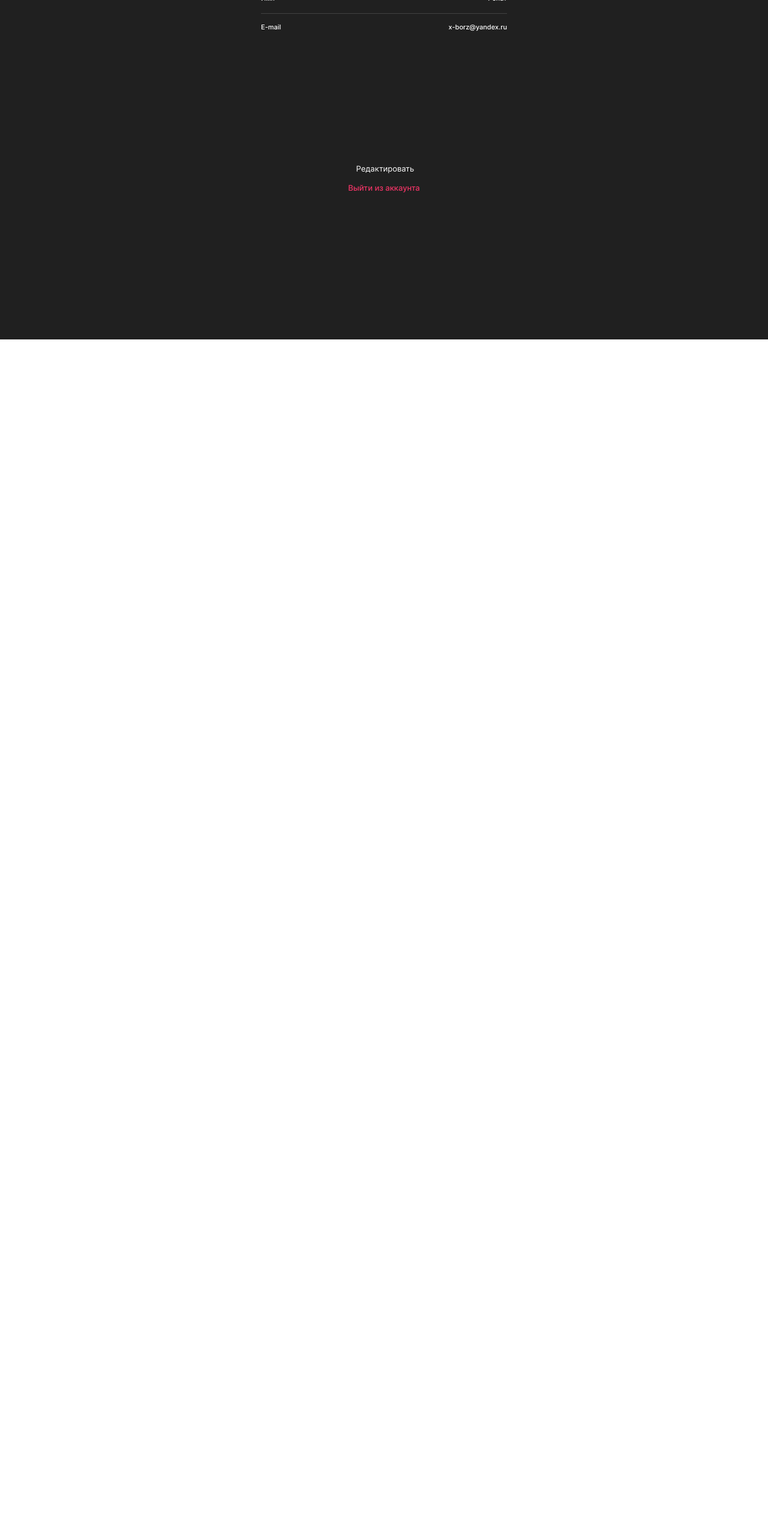
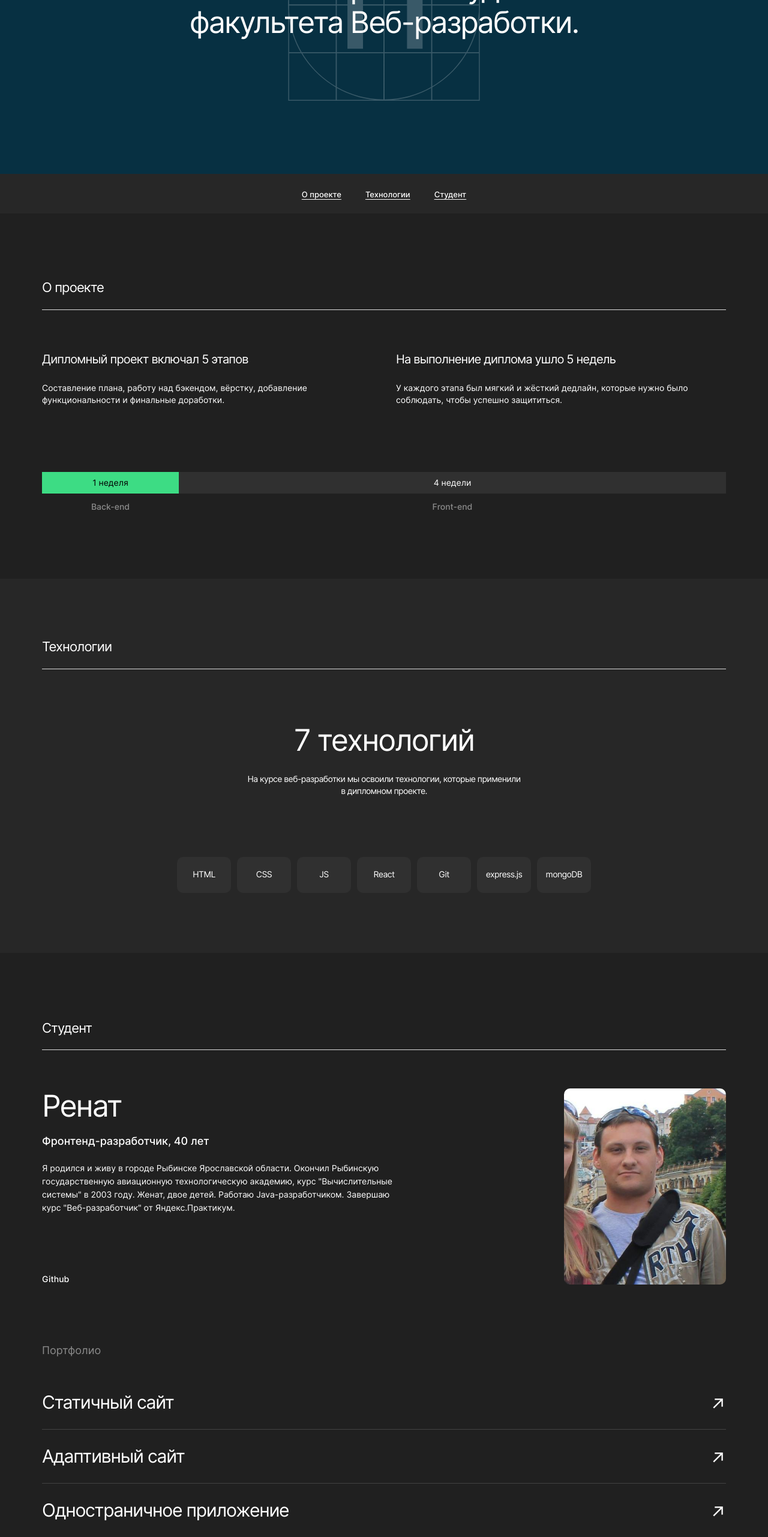
Before and after one commit to x-borz/movies-explorer-frontend, a React (Create React App) app: page / in a window 1280 px wide. Shown: the part 234-2797 px from the top of the page at 60% size. Before the commit the page ends 800 px from the top, so only its background shows below. Built offline with nearby package versions, Linux system fonts and the light colour scheme.

Commit message:
feat. Добавить роутинг

```diff
--- a/package.json
+++ b/package.json
@@ -5,6 +5,7 @@
   "dependencies": {
     "react": "^18.2.0",
     "react-dom": "^18.2.0",
+    "react-router-dom": "^5.3.3",
     "react-scripts": "5.0.1"
   },
   "scripts": {
--- a/src/components/App/App.js
+++ b/src/components/App/App.js
@@ -4,22 +4,40 @@ import Footer from "../Footer/Footer";
 import Movies from "../Movies/Movies";
 import SavedMovies from "../SavedMovies/SavedMovies";
 import NotFound from "../NotFound/NotFound";
-import Auth from "../Auth/Auth";
 import Register from "../Register/Register";
 import Login from "../Login/Login";
 import Profile from "../Profile/Profile";
+import {Route, Switch} from "react-router-dom";
 
 function App() {
   return (
     <div className="page">
-      {/*<Main/>*/}
-      {/*<Movies/>*/}
-      {/*<SavedMovies/>*/}
-      {/*<Footer/>*/}
-      {/*<NotFound/>*/}
-      {/*<Register/>*/}
-      {/*<Login/>*/}
-      <Profile/>
+      <Switch>
+        <Route exact path="/signup">
+          <Register/>
+        </Route>
+        <Route exact path="/signin">
+          <Login/>
+        </Route>
+        <Route exact path="/profile">
+          <Profile/>
+        </Route>
+        <Route exact path="/movies">
+          <Movies/>
+        </Route>
+        <Route exact path="/saved-movies">
+          <SavedMovies/>
+        </Route>
+        <Route exact path="/">
+          <Main/>
+        </Route>
+        <Route path="*">
+          <NotFound/>
+        </Route>
+      </Switch>
+      <Route exact path="/(movies|saved-movies|)">
+        <Footer/>
+      </Route>
     </div>
   );
 }
--- a/src/components/Auth/Auth.js
+++ b/src/components/Auth/Auth.js
@@ -1,19 +1,20 @@
 import './Auth.css';
 import Logo from "../Logo/Logo";
+import {Link} from "react-router-dom";
 
 function Auth({isRegister}) {
   const params = isRegister ?
     {
       title: 'Добро пожаловать!',
       buttonName: 'Зарегистрироваться',
-      linkUrl: '#',
+      linkUrl: '/signin',
       linkName: 'Войти',
       answer: 'Уже зарегистрированы?'
     } :
     {
       title: 'Рады видеть!',
       buttonName: 'Войти',
-      linkUrl: '#',
+      linkUrl: '/signup',
       linkName: 'Регистрация',
       answer: 'Ещё не зарегистрированы?'
     }
@@ -43,7 +44,7 @@ function Auth({isRegister}) {
       </form>
       <div className='auth__wrapper'>
         <p className='auth__answer'>{params.answer}</p>
-        <a className='auth__link' href={params.linkUrl}>{params.linkName}</a>
+        <Link className="auth__link" to={params.linkUrl}>{params.linkName}</Link>
       </div>
     </section>
   );
--- a/src/components/Footer/Footer.js
+++ b/src/components/Footer/Footer.js
@@ -3,7 +3,7 @@ import './Footer.css';
 function Footer(props) {
   const links = [
     {name: 'Яндекс.Практикум', url: 'https://practicum.yandex.ru/'},
-    {name: 'Github', url: 'https://github.com/x-borz/'}
+    {name: 'Github', url: 'https://github.com/'}
   ];
 
   return (
--- a/src/components/Logo/Logo.css
+++ b/src/components/Logo/Logo.css
@@ -4,4 +4,9 @@
   background-image: url("../../images/logo.svg");
   background-repeat: no-repeat;
   background-position: center;
+  transition: opacity .3s linear;
 }
+
+.logo:hover {
+  opacity: .7;
+}
--- a/src/components/NotFound/NotFound.js
+++ b/src/components/NotFound/NotFound.js
@@ -1,11 +1,12 @@
 import './NotFound.css';
+import {Link} from "react-router-dom";
 
 function NotFound(props) {
   return (
     <section className='not-found'>
       <h1 className='not-found__error-code'>404</h1>
       <p className='not-found__error-message'>Страница не найдена</p>
-      <a className='not-found__link' href='#'>Назад</a>
+      <Link className="not-found__link" to="/">Назад</Link>
     </section>
   );
 }
--- a/src/components/Portfolio/Portfolio.js
+++ b/src/components/Portfolio/Portfolio.js
@@ -2,9 +2,10 @@ import './Portfolio.css';
 
 function Portfolio(props) {
   const links = [
-    {name: 'Статичный сайт', url: 'https://x-borz.github.io/russian-travel/'},
-    {name: 'Адаптивный сайт', url: 'https://x-borz.github.io/mesto/'},
-    {name: 'Одностраничное приложение', url: 'https://x-borz.github.io/react-mesto-auth/'},
+
+    {name: 'Статичный сайт', url: 'https://x-borz.github.io/how-to-learn/'},
+    {name: 'Адаптивный сайт', url: 'https://x-borz.github.io/russian-travel/'},
+    {name: 'Одностраничное приложение', url: 'https://x-borz.github.io/mesto/'},
   ];
 
   return (
--- a/src/components/Profile/Profile.js
+++ b/src/components/Profile/Profile.js
@@ -1,4 +1,5 @@
 import './Profile.css';
+import {Link} from "react-router-dom";
 
 function Profile(props) {
   const name = 'Ренат';  //на следующем этапе буду брать из контекста
@@ -18,7 +19,7 @@ function Profile(props) {
         </li>
       </ul>
       <button className='profile__edit-btn' type='button'>Редактировать</button>
-      <a className='profile__link' href='#'>Выйти из аккаунта</a>
+      <Link className='profile__link' href='#'>Выйти из аккаунта</Link>
     </section>
   );
 }
--- a/src/index.js
+++ b/src/index.js
@@ -2,10 +2,13 @@ import React from 'react';
 import ReactDOM from 'react-dom/client';
 import './index.css';
 import App from './components/App/App';
+import {BrowserRouter} from 'react-router-dom';
 
 const root = ReactDOM.createRoot(document.getElementById('root'));
 root.render(
   <React.StrictMode>
-    <App />
+    <BrowserRouter>
+      <App/>
+    </BrowserRouter>
   </React.StrictMode>
 );
```
Also changed, not shown: 1 other file (tests, documents, lock files or other folders).
